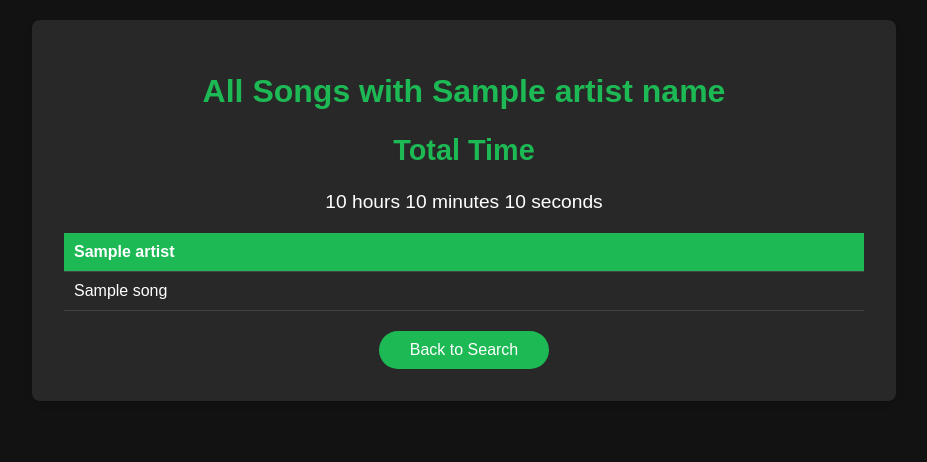
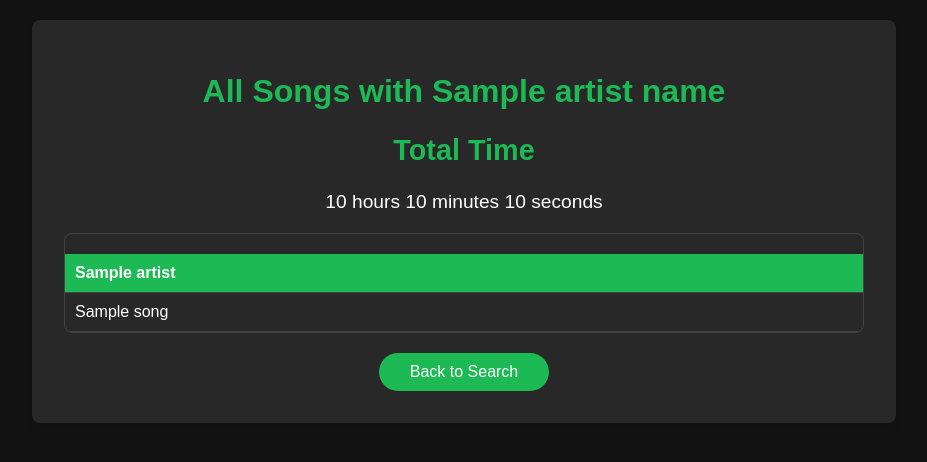
Before and after one commit to Pixelynx/SpotiVibe, a Flask app: template templates/releasedMusicTime.html in a window 1280 px wide. Shown: the top 462 px of the page, without its empty margins (176-1103 px from the left). Run offline with Flask 3, Linux system fonts and the light colour scheme; the template is opened without the code that fills it: most values are stand-ins (such as "Sample title", 1, 10 or a date in 2020).

Commit message:
improve search to return most all songs an artist is on [needs work]; update table size and overflow

```diff
--- a/main.py
+++ b/main.py
@@ -36,23 +36,35 @@
     tracks = get_artist_tracks(sp, artist_id)
 
     # Prepare data for the template
-    artists = set()
+    main_artists = set()
     song_dict = {}
+    # featured_artists = {}
 
     for track in tracks:
-        main_artist = track['artists'][0]['name']
+        main_artist = track['artists'][0]['name']  # Assume first artist is main artist
+        song_name = track['name']
+
         if main_artist not in song_dict:
-            song_dict[main_artist] = []
-        song_dict[main_artist].append(track['name'])
-        artists.add(main_artist)
+            song_dict[main_artist] = set()
+            main_artists.add(main_artist)
 
-    artists = sorted(list(artists))
+        song_dict[main_artist].add(song_name)
+
+        # Keep track of featured artists
+        # if len(track['artists']) > 1:
+        #     featured_artists[song_name] = [artist['name'] for artist in track['artists'][1:]]
+
+    # Convert sets to sorted lists for consistent display
+    for artist in song_dict:
+        song_dict[artist] = sorted(list(song_dict[artist]))
+
+    main_artists = sorted(list(main_artists))
     max_songs = max(len(songs) for songs in song_dict.values())
 
     song_table = []
     for i in range(max_songs):
         row = []
-        for artist in artists:
+        for artist in main_artists:
             if i < len(song_dict.get(artist, [])):
                 row.append(song_dict[artist][i])
             else:
@@ -63,11 +75,13 @@
 
     return render_template('releasedMusicTime.html',
                            artist_name=artist_name,
-                           artists=artists,
+                           artists=main_artists,
                            song_table=song_table,
                            hours=hours,
                            minutes=minutes,
                            seconds=seconds)
+                        #    featured_artists=featured_artists)  # Pass this to template if needed
+
 
 
 @app.route('/login')
--- a/templates/releasedMusicTime.html
+++ b/templates/releasedMusicTime.html
@@ -24,6 +24,13 @@
             color: #1DB954;
             text-align: center;
         }
+        .table-container {
+            max-height: 60vh;
+            overflow: auto;
+            margin-top: 20px;
+            border: 1px solid #444;
+            border-radius: 8px;
+        }
         table {
             width: 100%;
             border-collapse: collapse;
@@ -37,6 +44,9 @@
         th {
             background-color: #1DB954;
             color: #ffffff;
+            position: sticky;
+            top: 0;
+            z-index: 10;
         }
         .total-time {
             text-align: center;
@@ -69,6 +79,7 @@
             <p>{{ hours }} hours {{ minutes }} minutes {{ seconds }} seconds</p>
         </div>
 
+        <div class="table-container">
             <table>
                 <thead>
                     <tr>
@@ -87,6 +98,7 @@
                     {% endfor %}
                 </tbody>
             </table>
+        </div>
 
         <a href="/" class="back-button">Back to Search</a>
     </div>
```
Also changed, not shown: spotify_api.py (+23 -5 lines), README.md. Lines whose indentation alone changed are shown as unchanged.
